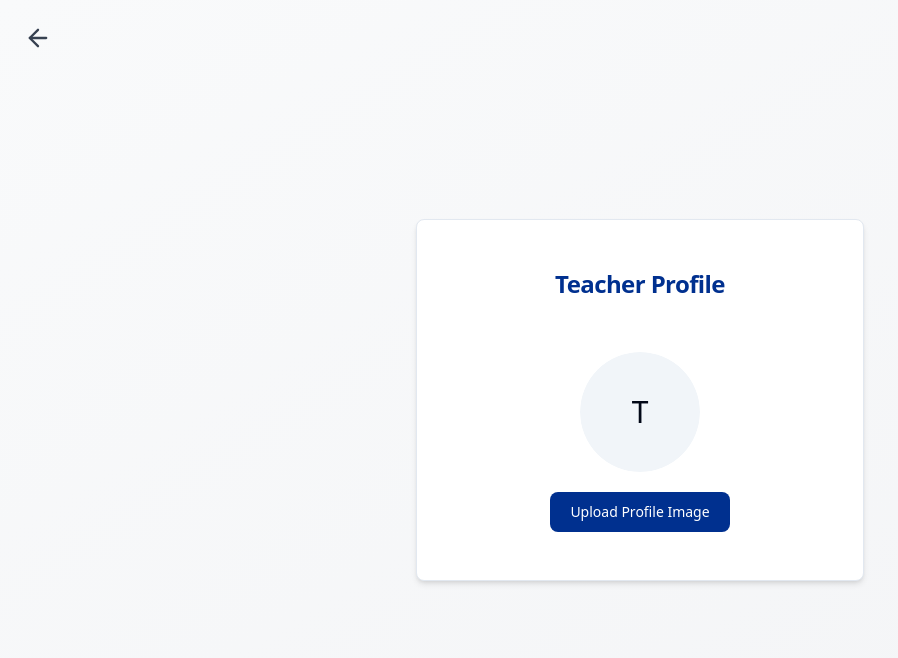
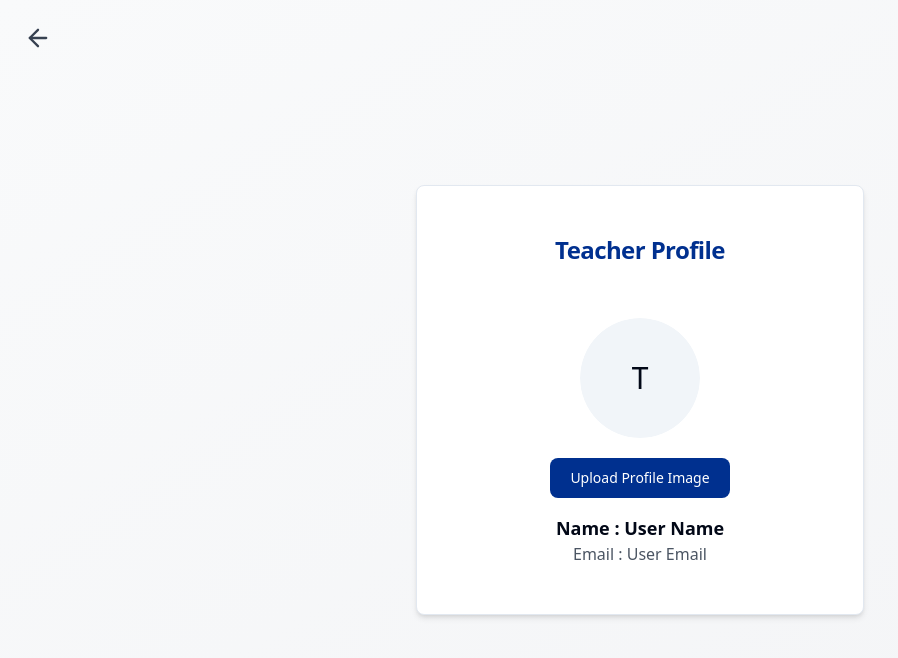
Before and after one commit to Punvenkz10101/ParentO, a React (Vite) app in the folder Frontend/: page /teacherProfile in a window 1280 px wide. Shown: the top 658 px of the page, without its empty margins (0-898 px from the left). Built offline with nearby package versions, Linux system fonts and the light colour scheme.

Commit message:
To display the Name and Email in  profile page uses UseState and LocalStorage to retreive

```diff
--- a/Frontend/src/components/ParentProfile.jsx
+++ b/Frontend/src/components/ParentProfile.jsx
@@ -1,5 +1,5 @@
 'use client';
-import { useState, useRef } from 'react';
+import { useState, useRef,useEffect } from 'react';
 import { useNavigate } from 'react-router-dom';
 import { ArrowLeft } from "lucide-react";
 import {
@@ -14,9 +14,26 @@ import { Input } from "@/components/ui/input";
 
 export default function ParentProfile() {
   const [profileImage, setProfileImage] = useState(null);
+    const [userName, setUserName] = useState(''); // State for user name
+    const [userEmail, setUserEmail] = useState('')
+
   const fileInputRef = useRef(null);
-  const userName = localStorage.getItem("userName");
+
   const navigate = useNavigate();
+  useEffect(() => {
+    const storedName = localStorage.getItem("userName");
+    const storedEmail = localStorage.getItem("userEmail");
+
+    console.log('Stored Name:', storedName);
+    console.log('Stored Email:', storedEmail); // Log email to check if it's correct
+
+    if (storedName) {
+      setUserName(storedName);
+    }
+    if (storedEmail) {
+      setUserEmail(storedEmail);
+    }
+  }, []);
 
   const handleImageChange = (event) => {
     const file = event.target.files[0];
@@ -63,6 +80,11 @@ export default function ParentProfile() {
           <Button onClick={handleUploadClick} className="bg-[#00308F] text-white hover:bg-[#1E40AF] focus:ring-4 focus:ring-blue-300 font-medium rounded-lg text-sm px-5 py-2.5">
             {profileImage ? "Change Profile Image" : "Upload Profile Image"}
           </Button>
+
+          <div className="mt-4 text-center">
+            <p className="text-lg font-semibold">Name : {userName || "User Name"}</p> {/* Display userName */}
+          <p className="text-gray-600">Email : {userEmail || "User Email"}</p> {/* Display userEmail */}
+          </div>
         </CardContent>
       </Card>
     </div>
--- a/Frontend/src/components/TeacherProfile.jsx
+++ b/Frontend/src/components/TeacherProfile.jsx
@@ -1,5 +1,5 @@
 'use client';
-import { useState, useRef } from 'react';
+import { useState, useRef, useEffect } from 'react';
 import { useNavigate } from 'react-router-dom';
 import { ArrowLeft } from "lucide-react";
 import {
@@ -12,12 +12,24 @@ import { Button } from "@/components/ui/button";
 import { Avatar, AvatarFallback, AvatarImage } from "@/components/ui/avatar";
 import { Input } from "@/components/ui/input";
 
+
 export default function TeacherProfile() {
   const [profileImage, setProfileImage] = useState(null);
+  const [userName,setUserName]=useState('');
+  const [userEmail,setUserEmail]=useState('');
   const fileInputRef = useRef(null);
-  const userName = localStorage.getItem("userName");
+
   const navigate = useNavigate();
-
+useEffect(()=>{
+  const storedName=localStorage.getItem("userName")
+  const storedEmail=localStorage.getItem("userEmail")
+if(storedName){
+  setUserName(storedName);
+}
+if(storedEmail){
+  setUserEmail(storedEmail);
+}
+},[])
   const handleImageChange = (event) => {
     const file = event.target.files[0];
     if (file) {
@@ -63,6 +75,10 @@ export default function TeacherProfile() {
           <Button onClick={handleUploadClick} className="bg-[#00308F] text-white hover:bg-[#1E40AF] focus:ring-4 focus:ring-blue-300 font-medium rounded-lg text-sm px-5 py-2.5">
             {profileImage ? "Change Profile Image" : "Upload Profile Image"}
           </Button>
+          <div className="mt-4 text-center">
+            <p className="text-lg font-semibold">Name : {userName || "User Name"}</p> {/* Display userName */}
+          <p className="text-gray-600">Email : {userEmail || "User Email"}</p> {/* Display userEmail */}
+          </div>
         </CardContent>
       </Card>
     </div>
```
